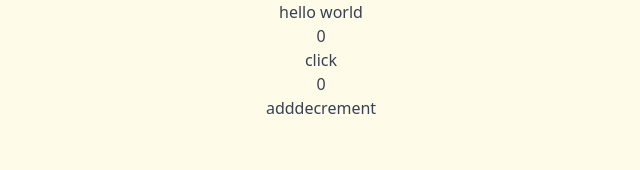
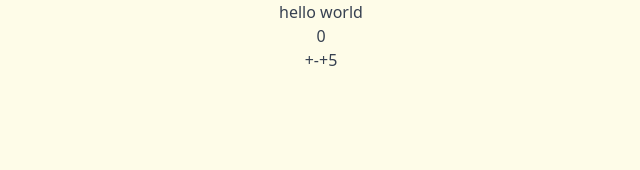
Before and after one commit to unfound/ts-react-redux-windicss, a React (Vite) app: page / in a window 1280 px wide. Shown: the top 170 px of the page, without its empty margins (319-959 px from the left). Built offline with nearby package versions, Linux system fonts and the light colour scheme.

Commit message:
redux-tookit初始化

```diff
--- a/package.json
+++ b/package.json
@@ -28,6 +28,7 @@
     "package.json": "pnpx sort-package-json"
   },
   "dependencies": {
+    "@reduxjs/toolkit": "^1.6.1",
     "classnames": "^2.3.1",
     "react": "17.0.2",
     "react-dom": "17.0.2",
--- a/src/App.tsx
+++ b/src/App.tsx
@@ -1,15 +1,11 @@
-import CounterRedux from './counter-redux'
-import Test from './components/test'
+import Counter from "./features/counter/counter"
 
 export default function App(): JSX.Element {
 
   return (
     <div className="text-center container mx-auto">
       <div className="App">hello world</div>
-      <Test />
-      <div id="CounterRedux">
-        <CounterRedux />
-      </div>
+      <Counter />
     </div>
   )
 }
--- /dev/null
+++ b/src/features/counter/Counter.tsx
@@ -0,0 +1,15 @@
+import { useSelector, useDispatch } from 'react-redux'
+import { getCount, increment, decrement, incrementByAmount } from './counterSlice'
+
+export default function Counter (): JSX.Element {
+    const count = useSelector(getCount)
+    const dispatch = useDispatch()
+    return (
+        <>
+            <div>{ count }</div>
+            <button type="button" onClick={ () => dispatch(increment()) }>+</button>
+            <button type="button" onClick={ () => dispatch(decrement()) }>-</button>
+            <button type="button" onClick={ () => dispatch(incrementByAmount(5)) }>+5</button>
+        </>
+    )
+}
--- /dev/null
+++ b/src/features/counter/counterSlice.ts
@@ -0,0 +1,25 @@
+import { createSlice, PayloadAction } from '@reduxjs/toolkit'
+import { RootState } from 'src/store'
+
+export const counterSlice = createSlice({
+    name: 'counter',
+    initialState: {
+        value: 0
+    },
+    reducers: {
+        increment: (state) => {
+            state.value += 1
+        },
+        decrement: (state) => {
+            state.value -= 1
+        },
+        incrementByAmount: (state, action: PayloadAction<number>) => {
+            state.value += action.payload
+        }
+    }
+})
+
+export const { increment, decrement, incrementByAmount } = counterSlice.actions
+export const getCount = (state: RootState): number => state.counter.value
+
+export default counterSlice.reducer
--- a/src/main.tsx
+++ b/src/main.tsx
@@ -1,18 +1,9 @@
 import { StrictMode } from "react";
 import { render } from "react-dom";
-import { createStore, combineReducers, applyMiddleware } from 'redux'
-import { Provider } from 'react-redux'
-import thunk, { ThunkMiddleware } from 'redux-thunk'
-import { createLogger } from 'redux-logger'
-import * as reducer from './counter-redux/reducer'
-import { postsBySubreddit } from './utils/redux-fetch'
+import { Provider } from "react-redux";
+import store from "./store";
 import App from "./App";
 import "virtual:windi.css";
-
-const store = createStore(
-  combineReducers({...reducer, postsBySubreddit}),
-  applyMiddleware(thunk as ThunkMiddleware<Record<string, unknown>>, createLogger())
-)
 
 render(
   <StrictMode>
--- /dev/null
+++ b/src/store/index.ts
@@ -0,0 +1,14 @@
+import { configureStore } from '@reduxjs/toolkit'
+import { createLogger } from 'redux-logger'
+import counterReducer from '../features/counter/counterSlice'
+
+const store = configureStore({
+    reducer: {
+        counter: counterReducer
+    },
+    middleware: (getDefaultMiddleware) => getDefaultMiddleware().concat(createLogger())
+})
+
+export type RootState = ReturnType<typeof store.getState>
+export type AppDispatch = typeof store.dispatch
+export default store
```
Also changed, not shown: 2 other files (tests, documents, lock files or other folders).
